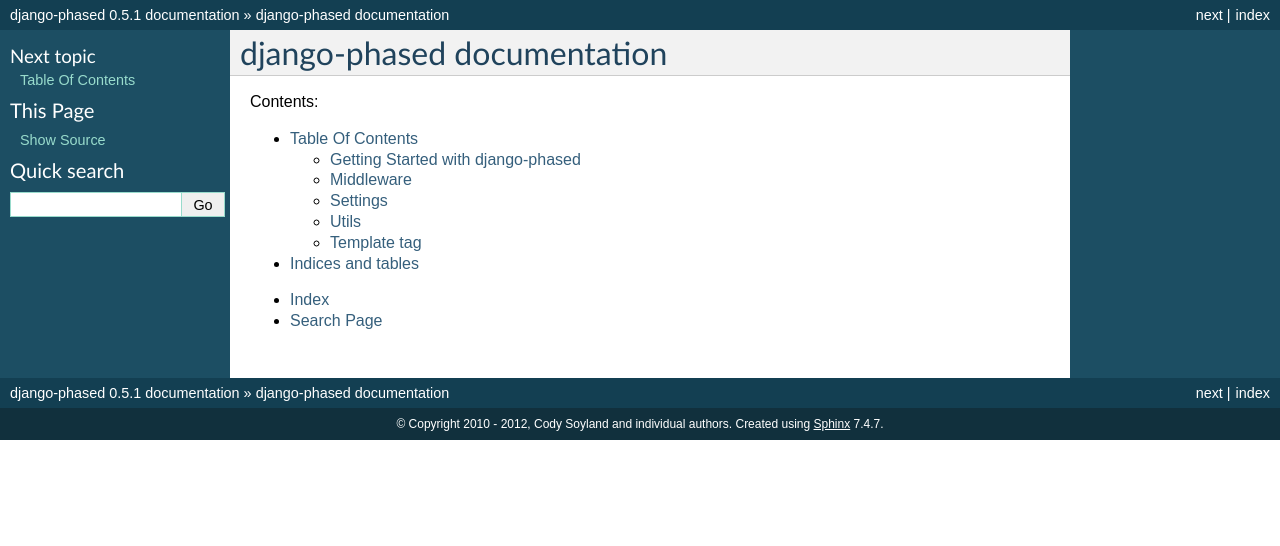
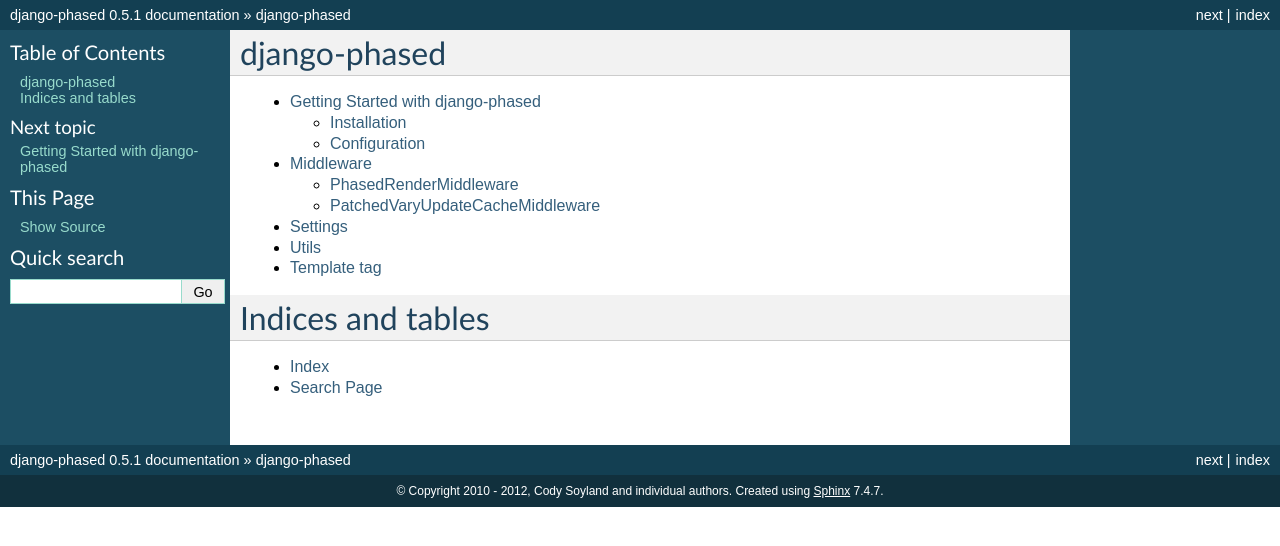
Before and after one commit to codysoyland/django-phased, a Sphinx documentation site: the page built from docs/index.rst, in a window 1280 px wide. Shown: the top 546 px of the page. Built offline with Sphinx 7.4.7, drawn with Linux system fonts in a browser that asks for light colours.

Commit message:
Fixed minor doc formatting issues.

```diff
--- a/docs/index.rst
+++ b/docs/index.rst
@@ -1,12 +1,18 @@
-django-phased documentation
-===========================
-
-Contents:
+django-phased
+=============
 
 .. toctree::
    :maxdepth: 2
 
-   toc
+   tutorial
+   middleware
+   settings
+   utils
+   templatetag
+
+
+Indices and tables
+==================
 
 * :ref:`genindex`
 * :ref:`search`
--- a/docs/templatetag.rst
+++ b/docs/templatetag.rst
@@ -4,5 +4,7 @@
 Template tag
 ============
 
-.. autofunction:: phased.templatetags.phased_tags.do_phased
+.. highlight:: django
+
+.. autofunction:: phased.templatetags.phased_tags.phased
 .. autofunction:: phased.templatetags.phased_tags.parse
--- a/docs/tutorial.rst
+++ b/docs/tutorial.rst
@@ -39,7 +39,9 @@
 :class:`phased.middleware.PatchedVaryUpdateCacheMiddleware` to bypass the
 Vary: Cookie behavior of that middleware.
 
-A common setup for middleware classes would be this::
+A common setup for middleware classes would be this:
+
+.. code-block:: python
 
     MIDDLEWARE_CLASSES = (
         'phased.middleware.PhasedRenderMiddleware',
```
Also changed, not shown: docs/toc.rst (deleted, +0 -17 lines).
